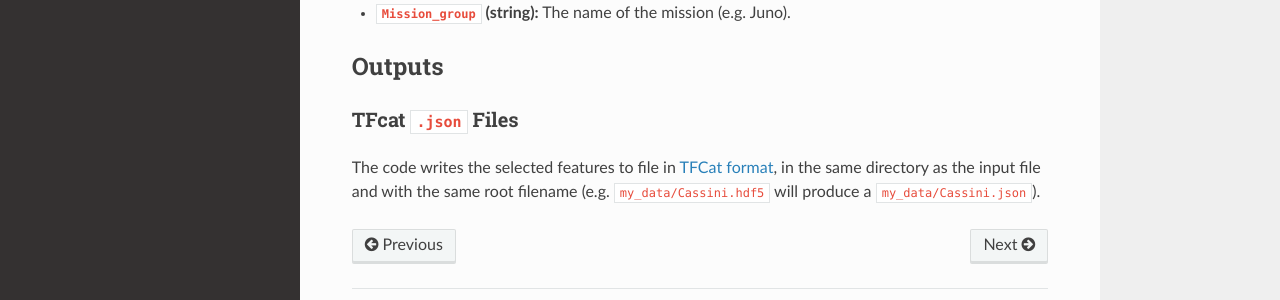
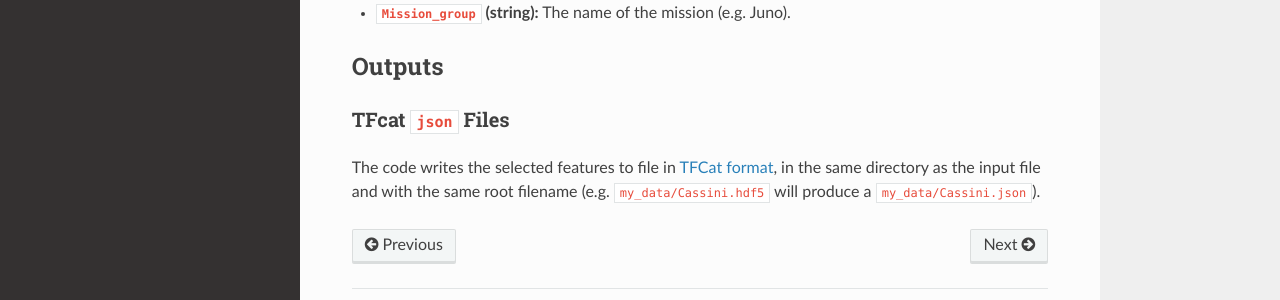
Before and after one commit to CorentinLouis/SPACE_labelling_tool, a Sphinx documentation site: the page built from docs/source/data_dictionary.md, in a window 1280 px wide and 900 px high, scrolled down 655 px. Shown: the part 482-782 px from the top of the window. Built offline with Sphinx 7.4.7 and the Read the Docs theme 2.0.0, drawn with Linux system fonts in a browser that asks for light colours.

Commit message:
Fixing typos

```diff
--- a/docs/source/data_dictionary.md
+++ b/docs/source/data_dictionary.md
@@ -40,6 +40,6 @@ And the following global attributes:
 
 ## Outputs
 
-### TFcat `.json` Files
+### TFcat `json` Files
 The code writes the selected features to file in [TFCat format](https://doi.org/10.25935/6068-8528), in the same directory as the input file
 and with the same root filename (e.g. `my_data/Cassini.hdf5` will produce a `my_data/Cassini.json`).
```
